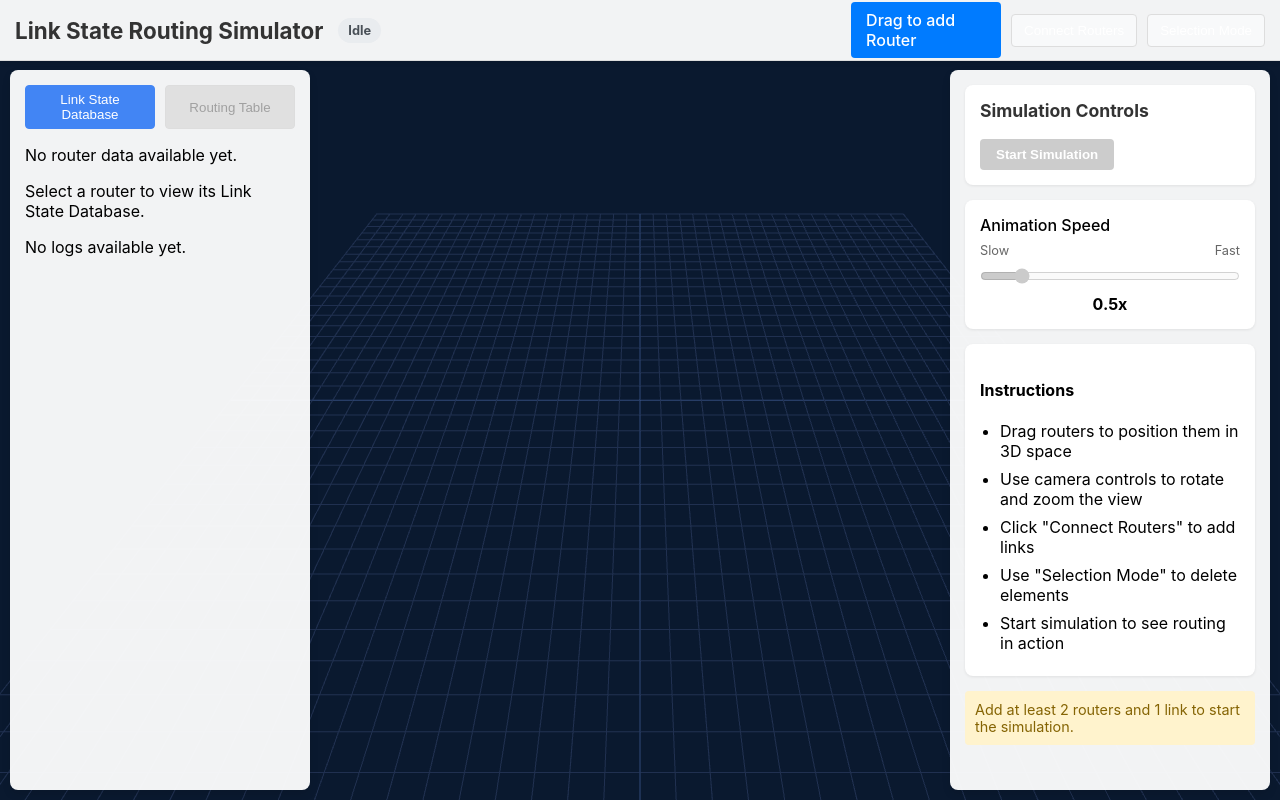
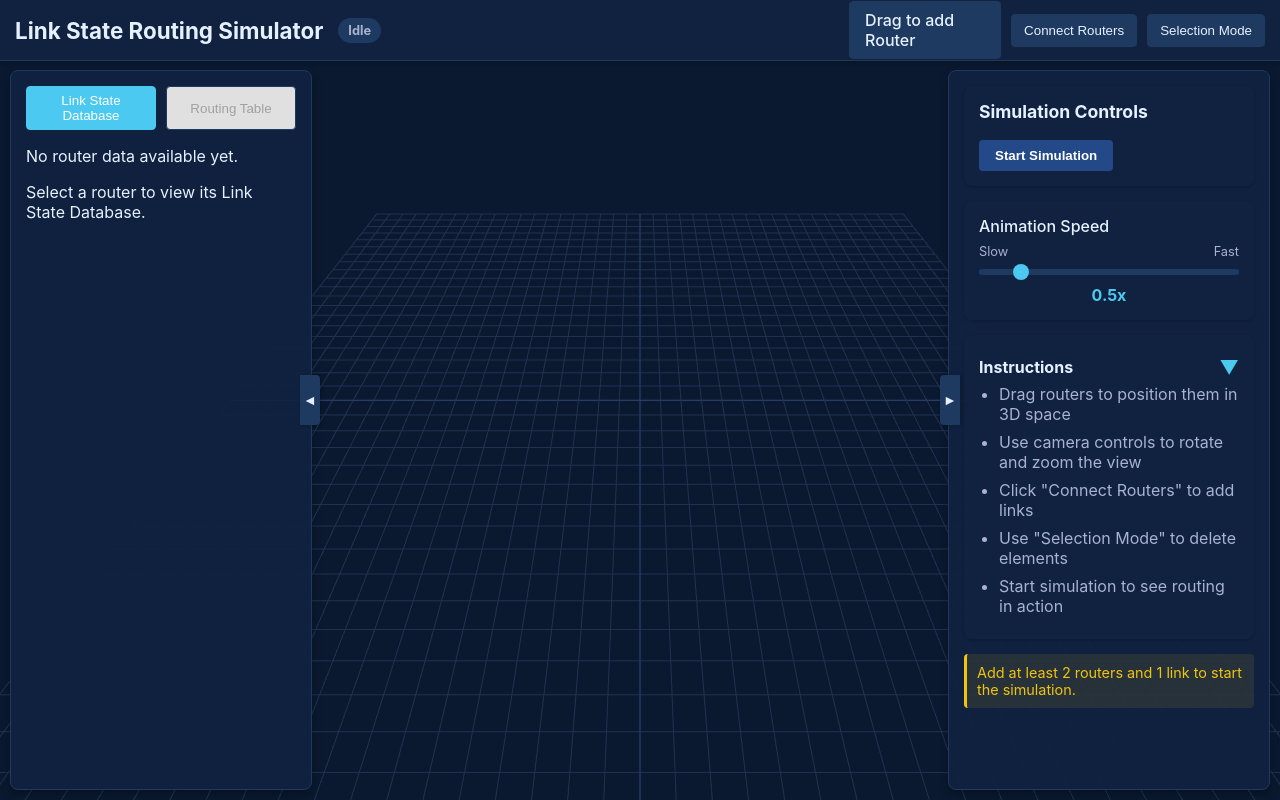
Before and after one commit to hemanth4646k/Link-State-Routing-Simulator, a React (Create React App) app: page / in a window 1280 px wide. Built offline with nearby package versions, Linux system fonts and the light colour scheme.

Commit message:
Fully functional 3D with some minor styling remaining

```diff
--- a/src/App.css
+++ b/src/App.css
@@ -1,3 +1,19 @@
+/* Color variables for consistent theme */
+:root {
+  --primary-bg: #0a192f;
+  --secondary-bg: #112240;
+  --accent-bg: #1f3a60;
+  --primary-text: #e6f1ff;
+  --secondary-text: #a8b2d1;
+  --accent-color: #4cc9f0;
+  --accent-color-hover: #64d1f4;
+  --button-color: #4285f4;
+  --button-hover: #3367d6;
+  --warning-color: #ff6b6b;
+  --panel-bg: rgba(17, 34, 64, 0.92);
+  --panel-border: #1f3a60;
+}
+
 /* App layout */
 body {
   margin: 0;
@@ -5,6 +21,8 @@ body {
   font-family: -apple-system, BlinkMacSystemFont, 'Segoe UI', Roboto, 'Helvetica Neue', Arial, sans-serif;
   overflow: hidden;
   height: 100vh;
+  background-color: var(--primary-bg);
+  color: var(--primary-text);
 }
 
 .App {
@@ -48,12 +66,55 @@ main {
   left: 0;
   right: 0;
   bottom: 0;
-  background-color: #0a192f;
+  background-color: var(--primary-bg);
   z-index: 1;
 }
 
 .simulator-stage.selection-mode-active {
-  border: 2px dashed #ff6b6b;
+  border: 2px dashed var(--warning-color);
+}
+
+/* Panel Toggle Buttons */
+.panel-toggle {
+  position: absolute;
+  top: 50%;
+  width: 20px;
+  height: 50px;
+  background-color: var(--accent-bg);
+  border: none;
+  color: var(--primary-text);
+  font-size: 14px;
+  display: flex;
+  align-items: center;
+  justify-content: center;
+  cursor: pointer;
+  z-index: 6;
+  border-radius: 0 4px 4px 0;
+  transform: translateY(-50%);
+  transition: all 0.3s ease;
+  box-shadow: 2px 0 4px rgba(0, 0, 0, 0.2);
+}
+
+.left-panel-toggle {
+  left: 300px; /* Adjust based on panel width */
+  border-radius: 0 4px 4px 0;
+}
+
+.right-panel-toggle {
+  right: 320px; /* Adjust based on panel width */
+  border-radius: 4px 0 0 4px;
+}
+
+.panel-toggle:hover {
+  background-color: var(--accent-color);
+}
+
+.left-panel-toggle.collapsed {
+  left: 0;
+}
+
+.right-panel-toggle.collapsed {
+  right: 0;
 }
 
 /* Panels must come above stage but below toolbox */
@@ -62,12 +123,14 @@ main {
   top: 70px;
   bottom: 10px;
   z-index: 5;
-  background-color: rgba(255, 255, 255, 0.95);
+  background-color: var(--panel-bg);
   border-radius: 8px;
-  box-shadow: 0 4px 8px rgba(0, 0, 0, 0.1);
+  box-shadow: 0 4px 8px rgba(0, 0, 0, 0.3);
   overflow: hidden;
   display: flex;
   flex-direction: column;
+  transition: transform 0.3s ease-in-out;
+  border: 1px solid var(--panel-border);
 }
 
 .left-panel {
@@ -75,9 +138,17 @@ main {
   width: 300px;
 }
 
+.left-panel.collapsed {
+  transform: translateX(-310px);
+}
+
 .right-panel {
   right: 10px;
   width: 320px;
+}
+
+.right-panel.collapsed {
+  transform: translateX(330px);
 }
 
 /* Toolbox must come above everything */
@@ -87,13 +158,13 @@ main {
   left: 0;
   right: 0;
   height: 60px;
-  background-color: rgba(255, 255, 255, 0.95);
-  border-bottom: 1px solid #ddd;
+  background-color: var(--secondary-bg);
+  border-bottom: 1px solid var(--panel-border);
   display: flex;
   align-items: center;
   padding: 0 15px;
   z-index: 10;
-  box-shadow: 0 2px 4px rgba(0, 0, 0, 0.1);
+  box-shadow: 0 2px 4px rgba(0, 0, 0, 0.2);
 }
 
 .toolbox-title {
@@ -105,7 +176,7 @@ main {
 .toolbox-title h1 {
   margin: 0;
   font-size: 1.4rem;
-  color: #333;
+  color: var(--primary-text);
 }
 
 .simulation-status-badge {
@@ -114,23 +185,23 @@ main {
   border-radius: 15px;
   font-size: 0.8rem;
   font-weight: bold;
-  background-color: #e9ecef;
-  color: #495057;
+  background-color: var(--accent-bg);
+  color: var(--secondary-text);
 }
 
 .status-running {
-  background-color: #d4edda;
-  color: #155724;
+  background-color: rgba(46, 204, 113, 0.2);
+  color: #2ecc71;
 }
 
 .status-paused {
-  background-color: #fff3cd;
-  color: #856404;
+  background-color: rgba(241, 196, 15, 0.2);
+  color: #f1c40f;
 }
 
 .status-completed {
-  background-color: #cce5ff;
-  color: #004085;
+  background-color: rgba(52, 152, 219, 0.2);
+  color: #3498db;
 }
 
 .toolbox-actions {
@@ -141,12 +212,18 @@ main {
 
 .router-template {
   padding: 8px 15px;
-  background-color: #007bff;
-  color: white;
+  background-color: var(--accent-bg);
+  color: var(--primary-text);
   border-radius: 4px;
   cursor: grab;
   user-select: none;
   font-weight: 500;
+  transition: all 0.2s ease;
+  border: 1px solid var(--panel-border);
+}
+
+.router-template:hover {
+  background-color: var(--accent-color);
 }
 
 /* Control Panel styles */
@@ -155,6 +232,7 @@ main {
   overflow-y: auto;
   scrollbar-width: thin;
   padding: 15px;
+  color: var(--primary-text);
 }
 
 .control-panel-container::-webkit-scrollbar,
@@ -164,27 +242,62 @@ main {
 
 .control-panel-container::-webkit-scrollbar-track,
 .lsdb-panel::-webkit-scrollbar-track {
-  background: rgba(0, 0, 0, 0.05);
+  background: rgba(0, 0, 0, 0.1);
 }
 
 .control-panel-container::-webkit-scrollbar-thumb,
 .lsdb-panel::-webkit-scrollbar-thumb {
-  background: rgba(0, 0, 0, 0.2);
+  background: rgba(255, 255, 255, 0.2);
   border-radius: 3px;
 }
 
 .panel-section {
-  background-color: #fff;
+  background-color: var(--secondary-bg);
   border-radius: 8px;
   padding: 15px;
   margin-bottom: 15px;
-  box-shadow: 0 1px 3px rgba(0, 0, 0, 0.08);
+  box-shadow: 0 1px 3px rgba(0, 0, 0, 0.2);
+}
+
+/* Collapsible sections */
+.collapsible-header {
+  display: flex;
+  justify-content: space-between;
+  align-items: center;
+  cursor: pointer;
+  padding: 5px 0;
+}
+
+.collapsible-header h4 {
+  margin: 0;
+  font-size: 1rem;
+  color: var(--primary-text);
+}
+
+.collapsible-icon {
+  transition: transform 0.3s ease;
+  color: var(--accent-color);
+  font-size: 1.2rem;
+}
+
+.collapsed .collapsible-icon {
+  transform: rotate(-90deg);
+}
+
+.collapsible-content {
+  max-height: 500px;
+  overflow: hidden;
+  transition: max-height 0.3s ease;
+}
+
+.collapsible-content.collapsed {
+  max-height: 0;
 }
 
 .simulation-controls h3 {
   margin-top: 0;
   font-size: 1.1rem;
-  color: #333;
+  color: var(--primary-text);
 }
 
 .button-container {
@@ -195,54 +308,61 @@ main {
 }
 
 .primary-button {
-  background-color: #4285f4;
+  background-color: var(--button-color);
   color: white;
   border: none;
   padding: 8px 16px;
   border-radius: 4px;
   cursor: pointer;
   font-weight: bold;
+  transition: all 0.2s ease;
 }
 
 .primary-button:hover {
-  background-color: #3367d6;
+  background-color: var(--button-hover);
+  transform: translateY(-2px);
 }
 
 .primary-button:disabled {
-  background-color: #ccc;
+  background-color: rgba(66, 133, 244, 0.4);
   cursor: not-allowed;
+  transform: none;
 }
 
 .control-button {
-  background-color: #f8f9fa;
-  color: #3c4043;
-  border: 1px solid #dadce0;
+  background-color: var(--accent-bg);
+  color: var(--primary-text);
+  border: 1px solid var(--panel-border);
   padding: 8px 16px;
   border-radius: 4px;
   cursor: pointer;
+  transition: all 0.2s ease;
 }
 
 .control-button:hover {
-  background-color: #f1f3f4;
+  background-color: var(--accent-color);
 }
 
 .reset-button {
-  background-color: #fbbc05;
-  color: #3c4043;
+  background-color: rgba(246, 185, 59, 0.8);
+  color: #333;
   border: none;
   padding: 8px 16px;
   border-radius: 4px;
   cursor: pointer;
+  transition: all 0.2s ease;
 }
 
 .reset-button:hover {
-  background-color: #f9a825;
+  background-color: #f6b93b;
+  transform: translateY(-2px);
 }
 
 .speed-controls label {
   display: block;
   margin-bottom: 8px;
   font-weight: 500;
+  color: var(--primary-text);
 }
 
 .speed-slider-container {
@@ -255,23 +375,38 @@ main {
   justify-content: space-between;
   margin-bottom: 5px;
   font-size: 0.8rem;
-  color: #666;
+  color: var(--secondary-text);
 }
 
 input[type="range"] {
   width: 100%;
   margin: 5px 0;
+  background-color: var(--accent-bg);
+  height: 6px;
+  border-radius: 3px;
+  -webkit-appearance: none;
+}
+
+input[type="range"]::-webkit-slider-thumb {
+  -webkit-appearance: none;
+  width: 16px;
+  height: 16px;
+  border-radius: 50%;
+  background-color: var(--accent-color);
+  cursor: pointer;
 }
 
 .speed-value {
   text-align: center;
   font-weight: bold;
   margin-top: 5px;
+  color: var(--accent-color);
 }
 
 .instructions-list {
   padding-left: 20px;
   margin: 0;
+  color: var(--secondary-text);
 }
 
 .instructions-list li {
@@ -279,17 +414,19 @@ input[type="range"] {
 }
 
 .panel-message {
-  background-color: #fff3cd;
-  color: #856404;
+  background-color: rgba(241, 196, 15, 0.1);
+  color: #f1c40f;
   padding: 10px;
   border-radius: 4px;
   margin-top: 10px;
   font-size: 0.9rem;
+  border-left: 3px solid #f1c40f;
 }
 
 .panel-message.success {
-  background-color: #d4edda;
-  color: #155724;
+  background-color: rgba(46, 204, 113, 0.1);
+  color: #2ecc71;
+  border-left: 3px solid #2ecc71;
 }
 
 /* LSDB Panel styles */
@@ -308,13 +445,21 @@ input[type="range"] {
 .router-selector label {
   margin-right: 10px;
   font-weight: 500;
+  color: var(--primary-text);
 }
 
 .router-selector select {
   flex: 1;
-  padding: 5px;
+  padding: 8px;
   border-radius: 4px;
-  border: 1px solid #ddd;
+  border: 1px solid var(--panel-border);
+  background-color: var(--accent-bg);
+  color: var(--primary-text);
+}
+
+.router-selector select option {
+  background-color: var(--secondary-bg);
+  color: var(--primary-text);
 }
 
 .view-mode-selector {
@@ -326,24 +471,35 @@ input[type="range"] {
 .view-mode-selector button {
   flex: 1;
   padding: 6px 12px;
-  border: 1px solid #ddd;
-  background-color: #f8f9fa;
+  border: 1px solid var(--panel-border);
+  background-color: var(--accent-bg);
+  color: var(--primary-text);
   border-radius: 4px;
   cursor: pointer;
+  transition: all 0.2s ease;
+}
+
+.view-mode-selector button:hover {
+  background-color: var(--accent-color);
 }
 
 .view-mode-selector button.active {
-  background-color: #4285f4;
+  background-color: var(--accent-color);
   color: white;
-  border-color: #4285f4;
+  border-color: var(--accent-color);
 }
 
 .lsdb-table-container, .routing-table-container {
-  background-color: #fff;
+  background-color: var(--secondary-bg);
   border-radius: 8px;
   padding: 15px;
   margin-bottom: 15px;
-  box-shadow: 0 1px 3px rgba(0, 0, 0, 0.08);
+  box-shadow: 0 1px 3px rgba(0, 0, 0, 0.2);
+}
+
+.lsdb-table-container h4, .routing-table-container h4 {
+  color: var(--primary-text);
+  margin-top: 0;
 }
 
 .lsdb-table, .routing-table {
@@ -355,26 +511,46 @@ input[type="range"] {
 .lsdb-table th, .routing-table th {
   text-align: left;
   padding: 8px;
-  background-color: #f1f3f4;
+  background-color: var(--accent-bg);
+  color: var(--primary-text);
   font-weight: 500;
 }
 
 .lsdb-table td, .routing-table td {
   padding: 8px;
-  border-bottom: 1px solid #eee;
+  border-bottom: 1px solid var(--panel-border);
+  color: var(--secondary-text);
 }
 
 .adjacency-entry {
   display: inline-block;
   margin-right: 8px;
-  background-color: #f1f3f4;
+  background-color: var(--accent-bg);
   padding: 2px 6px;
   border-radius: 3px;
   margin-bottom: 4px;
+  color: var(--primary-text);
 }
 
+/* Compact logs display */
 .logs-container {
   position: relative;
+}
+
+.logs-compact-button {
+  width: 100%;
+  padding: 8px;
+  background-color: var(--accent-bg);
+  color: var(--primary-text);
+  border: 1px solid var(--panel-border);
+  border-radius: 4px;
+  cursor: pointer;
+  text-align: center;
+  transition: all 0.2s ease;
+}
+
+.logs-compact-button:hover {
+  background-color: var(--accent-color);
 }
 
 .logs-header {
@@ -384,8 +560,13 @@ input[type="range"] {
   margin-bottom: 10px;
 }
 
+.logs-header h4 {
+  margin: 0;
+  color: var(--primary-text);
+}
+
 .logs-content {
-  background-color: #f8f9fa;
+  background-color: var(--secondary-bg);
   border-radius: 4px;
   padding: 10px;
   max-height: 200px;
@@ -401,7 +582,8 @@ input[type="range"] {
 .log-item {
   padding: 5px 0;
   font-size: 0.9rem;
-  border-bottom: 1px solid #eee;
+  border-bottom: 1px solid var(--panel-border);
+  color: var(--secondary-text);
 }
 
 .log-item:last-child {
@@ -409,149 +591,45 @@ input[type="range"] {
 }
 
 .log-item.step-header {
-  background-color: #e8f5e9;
-  color: #2e7d32;
+  background-color: rgba(46, 204, 113, 0.1);
+  color: #2ecc71;
   font-weight: bold;
   text-align: center;
   padding: 8px;
   margin-top: 5px;
 }
 
-.simulation-logs-compact {
-  margin-top: 15px;
-}
-
-.logs-list-compact {
-  list-style: none;
-  padding: 0;
-  margin: 0;
-  background-color: #f8f9fa;
-  border-radius: 4px;
-  padding: 10px;
-}
-
-.more-logs {
-  text-align: center;
-  margin-top: 10px;
-}
-
-.more-logs button {
-  background: none;
-  border: none;
-  color: #4285f4;
-  font-size: 0.9rem;
-  cursor: pointer;
-  text-decoration: underline;
-}
-
 .close-logs {
   background: none;
   border: none;
-  color: #4285f4;
+  color: var(--accent-color);
   font-size: 0.9rem;
   cursor: pointer;
-}
-
-/* Router Node styles */
-.router-node {
-  cursor: move;
-  position: absolute;
-  width: 60px;
-  height: 60px;
-  border-radius: 50%;
-  background-color: #007bff;
-  color: white;
-  display: flex;
-  justify-content: center;
-  align-items: center;
-  font-weight: bold;
-  user-select: none;
-  box-shadow: 0 2px 5px rgba(0, 0, 0, 0.2);
-  transition: transform 0.2s, box-shadow 0.2s;
-}
-
-.router-node:hover {
-  transform: scale(1.05);
-  box-shadow: 0 4px 8px rgba(0, 0, 0, 0.3);
-}
-
-.router-node.selected {
-  background-color: #ff6b6b;
-  box-shadow: 0 0 0 4px rgba(255, 107, 107, 0.4), 0 4px 8px rgba(0, 0, 0, 0.3);
-  animation: pulse 1.5s infinite;
-}
-
-@keyframes pulse {
-  0% {
-    box-shadow: 0 0 0 4px rgba(255, 107, 107, 0.4), 0 4px 8px rgba(0, 0, 0, 0.3);
-  }
-  50% {
-    box-shadow: 0 0 0 8px rgba(255, 107, 107, 0.2), 0 4px 8px rgba(0, 0, 0, 0.3);
-  }
-  100% {
-    box-shadow: 0 0 0 4px rgba(255, 107, 107, 0.4), 0 4px 8px rgba(0, 0, 0, 0.3);
-  }
-}
-
-.link-cost {
-  position: absolute;
-  background-color: white;
-  padding: 2px 6px;
-  border-radius: 10px;
-  font-size: 12px;
-  box-shadow: 0 2px 8px rgba(0, 0, 0, 0.4);
-  z-index: 2;
-}
-
-.packet {
-  position: absolute;
-  width: 20px;
-  height: 20px;
-  border-radius: 50%;
-  background-color: #ffbb00;
-  display: flex;
-  justify-content: center;
-  align-items: center;
-  font-size: 12px;
-  color: black;
-  font-weight: bold;
-  z-index: 3;
-  box-shadow: 0 1px 3px rgba(0, 0, 0, 0.2);
-}
-
-/* Highlight animation for LSDB updates */
-@keyframes highlight {
-  0% { background-color: #ffffff; }
-  50% { background-color: #ffff99; }
-  100% { background-color: #ffffff; }
-}
-
-.highlight-change {
-  animation: highlight 0.5s ease-in-out;
 }
 
 /* Button styles for toolbox */
 .toolbox button {
   padding: 8px 12px;
-  border: 1px solid #ddd;
+  border: 1px solid var(--panel-border);
   border-radius: 4px;
   cursor: pointer;
-  background-color: #f8f9fa;
+  background-color: var(--accent-bg);
+  color: var(--primary-text);
   transition: all 0.2s ease;
 }
 
 .toolbox button:hover {
-  background-color: #f1f3f4;
+  background-color: var(--accent-color);
 }
 
 .toolbox button.active {
-  background-color: #4285f4;
+  background-color: var(--accent-color);
   color: white;
-  border-color: #4285f4;
+  border-color: var(--accent-color);
 }
 
 .delete-button {
-  background-color: #ff6b6b !important;
+  background-color: var(--warning-color) !important;
   color: white !important;
   border-color: #ff5252 !important;
 }
@@ -567,7 +645,7 @@ input[type="range"] {
   left: 0;
   right: 0;
   bottom: 0;
-  background-color: rgba(0, 0, 0, 0.5);
+  background-color: rgba(0, 0, 0, 0.7);
   display: flex;
   align-items: center;
   justify-content: center;
@@ -575,71 +653,13 @@ input[type="range"] {
 }
 
 .modal-content {
-  background-color: white;
+  background-color: var(--secondary-bg);
   padding: 20px;
   border-radius: 8px;
   width: 300px;
-  box-shadow: 0 4px 12px rgba(0, 0, 0, 0.15);
-}
-
-/* Improved responsive behavior */
-@media (max-width: 1200px) {
-  .left-panel, .right-panel {
-    width: 280px;
-  }
-}
-
-@media (max-width: 992px) {
-  .left-panel, .right-panel {
-    width: 240px;
-  }
-}
-
-@media (max-width: 768px) {
-  .toolbox {
-    height: auto;
-    padding: 10px;
-  }
-
-  .toolbox-title {
-    flex-direction: column;
-    align-items: flex-start;
-    margin-bottom: 10px;
-  }
-
-  .toolbox-title h1 {
-    font-size: 1.2rem;
-    margin-bottom: 5px;
-  }
-
-  .simulation-status-badge {
-    margin-left: 0;
-  }
-
-  .toolbox-actions {
-    width: 100%;
-    flex-wrap: wrap;
-    justify-content: center;
-    gap: 5px;
-  }
-
-  .router-template {
-    width: 100%;
-    text-align: center;
-    margin-bottom: 5px;
-  }
-
-  /* Mobile panel handling - floating panels that can be toggled */
-  .left-panel, .right-panel {
-    position: fixed;
-    top: auto;
-    left: 5px;
-    right: 5px;
-    bottom: 5px;
-    width: auto;
-    max-height: 300px;
-    z-index: 15;
-  }
+  box-shadow: 0 4px 12px rgba(0, 0, 0, 0.3);
+  color: var(--primary-text);
+  border: 1px solid var(--panel-border);
 }
 
 /* 3D Scene Styling */
@@ -680,74 +700,111 @@ canvas {
   cursor: pointer;
 }
 
-/* Responsive layout for different screen sizes */
+/* Highlight animation for LSDB updates */
+@keyframes highlight {
+  0% { background-color: var(--secondary-bg); }
+  50% { background-color: rgba(76, 201, 240, 0.3); }
+  100% { background-color: var(--secondary-bg); }
+}
+
+.highlight-change {
+  animation: highlight 0.5s ease-in-out;
+}
+
+/* Improved responsive behavior */
 @media (max-width: 1200px) {
-  .simulator-container {
-    min-height: 500px;
+  .left-panel, .right-panel {
+    width: 280px;
+  }
+
+  .left-panel-toggle {
+    left: 280px;
+  }
+
+  .right-panel-toggle {
+    right: 280px;
   }
 }
 
 @media (max-width: 992px) {
-  .simulator-container {
-    min-height: 450px;
+  .left-panel, .right-panel {
+    width: 240px;
+  }
+
+  .left-panel-toggle {
+    left: 240px;
+  }
+
+  .right-panel-toggle {
+    right: 240px;
+  }
+}
+
+@media (max-width: 768px) {
+  .toolbox {
+    height: auto;
+    padding: 10px;
+  }
+
+  .toolbox-title {
+    flex-direction: column;
+    align-items: flex-start;
+    margin-bottom: 10px;
   }
 
   .toolbox-title h1 {
     font-size: 1.2rem;
+    margin-bottom: 5px;
+  }
+
+  .simulation-status-badge {
+    margin-left: 0;
+  }
+
+  .toolbox-actions {
+    width: 100%;
+    flex-wrap: wrap;
+    justify-content: center;
+    gap: 5px;
+  }
+
+  .router-template {
+    width: 100%;
+    text-align: center;
+    margin-bottom: 5px;
+  }
+
+  /* Mobile panel handling */
+  .left-panel, .right-panel {
+    position: fixed;
+    top: auto;
+    left: 0;
+    right: 0;
+    bottom: 0;
+    width: 100%;
+    max-height: 300px;
+    z-index: 15;
+    border-radius: 12px 12px 0 0;
+  }
+
+  .left-panel.collapsed, .right-panel.collapsed {
+    transform: translateY(100%);
+  }
+
+  .left-panel-toggle, .right-panel-toggle {
+    display: none;
+  }
+
+  /* Panel pull tabs for mobile */
+  .panel-pull-tab {
+    position: absolute;
+    top: -20px;
+    left: 50%;
+    transform: translateX(-50%);
+    width: 60px;
+    height: 6px;
+    background-color: var(--panel-border);
+    border-radius: 3px;
+    cursor: pointer;
   }
 }
-
-@media (max-width: 768px) {
-  .simulator-container {
-    min-height: 350px;
-  }
-
-  /* Better mobile controls */
-  .toolbox button {
-    padding: 8px;
-    font-size: 0.9rem;
-  }
-
-  /* Mobile panels with tabs for switching */
-  .left-panel, .right-panel {
-    border-radius: 12px;
-    box-shadow: 0 -5px 15px rgba(0, 0, 0, 0.1);
-  }
-
-  /* Panel headers for mobile */
-  .panel-header {
-    padding: 10px;
-    display: flex;
-    justify-content: space-between;
-    align-items: center;
-    border-bottom: 1px solid rgba(0, 0, 0, 0.1);
-  }
-
-  .panel-header h3 {
-    margin: 0;
-    font-size: 1rem;
-  }
-
-  /* Reduced padding for mobile */
-  .panel-section {
-    padding: 10px;
-    margin-bottom: 10px;
-  }
-
-  /* Smaller font for mobile */
-  .instructions-list li {
-    font-size: 0.9rem;
-    margin-bottom: 5px;
-  }
-}
-
-/* Small screen portrait mode */
-@media (max-height: 700px) {
-  .simulator-container {
-    min-height: 300px;
-  }
-
-  .left-panel, .right-panel {
-    max-height: 250px;
-  }
-}
--- a/src/components/ControlPanel.js
+++ b/src/components/ControlPanel.js
@@ -1,4 +1,4 @@
-import React from 'react';
+import React, { useState } from 'react';
 
 const ControlPanel = ({
   onStartSimulation,
@@ -16,9 +16,16 @@ const ControlPanel = ({
   const isPaused = simulationStatus === 'paused';
   const isCompleted = simulationStatus === 'completed';
 
+  // State for collapsible sections
+  const [isInstructionsCollapsed, setIsInstructionsCollapsed] = useState(false);
+
   const handleSpeedChange = (e) => {
     const newSpeed = parseFloat(e.target.value);
     onSpeedChange(newSpeed);
+  };
+
+  const toggleInstructions = () => {
+    setIsInstructionsCollapsed(!isInstructionsCollapsed);
   };
 
   return (
@@ -83,7 +90,17 @@ const ControlPanel = ({
       </div>
 
       <div className="panel-section instructions">
+        <div
+          className={`collapsible-header ${isInstructionsCollapsed ? 'collapsed' : ''}`}
+          onClick={toggleInstructions}
+        >
           <h4>Instructions</h4>
+          <span className="collapsible-icon">
+            {isInstructionsCollapsed ? '►' : '▼'}
+          </span>
+        </div>
+
+        <div className={`collapsible-content ${isInstructionsCollapsed ? 'collapsed' : ''}`}>
           <ul className="instructions-list">
             <li>Drag routers to position them in 3D space</li>
             <li>Use camera controls to rotate and zoom the view</li>
@@ -91,6 +108,7 @@ const ControlPanel = ({
             <li>Use "Selection Mode" to delete elements</li>
             <li>Start simulation to see routing in action</li>
           </ul>
+        </div>
       </div>
 
       {simulationStatus === 'idle' && disabled && (
--- a/src/components/LSDBPanel.js
+++ b/src/components/LSDBPanel.js
@@ -254,34 +254,16 @@ const LSDBPanel = ({ lsdbData, routingTables, currentHighlight, simulationStatus
 
   const renderSimulationLogs = () => {
     if (simulationLogs.length === 0) {
-      return <p className="no-logs">No logs available yet.</p>;
+      return null;
     }
 
-    // Get the last 3 logs or less
-    const latestLogs = simulationLogs.slice(-3);
-
     return (
-      <div className="simulation-logs-compact">
-        <h4>Latest Logs</h4>
-        <ul className="logs-list-compact">
-          {latestLogs.map((log, index) => {
-            const isStepHeader = log.startsWith('---');
-            return (
-              <li
-                key={index}
-                className={`log-item ${isStepHeader ? 'step-header' : ''}`}
-              >
-                {log}
-              </li>
-            );
-          })}
-        </ul>
-        {simulationLogs.length > 3 && (
-          <div className="more-logs">
-            <button onClick={() => setShowLogs(true)}>View All Logs...</button>
-          </div>
-        )}
-      </div>
+      <button
+        className="logs-compact-button"
+        onClick={() => setShowLogs(true)}
+      >
+        Show Logs
+      </button>
     );
   };
 
--- a/src/components/RouterSimulator.js
+++ b/src/components/RouterSimulator.js
@@ -33,6 +33,10 @@ const RouterSimulator = () => {
 
   const stageRef = useRef(null);
   const nextRouterId = useRef(65); // ASCII for 'A'
+
+  // Add new state for panel visibility
+  const [leftPanelVisible, setLeftPanelVisible] = useState(true);
+  const [rightPanelVisible, setRightPanelVisible] = useState(true);
 
   // Handle router dragging from the toolbox
   const handleRouterDrop = (e) => {
@@ -864,6 +868,14 @@ const RouterSimulator = () => {
     setSelectedElements({routers: [], links: []});
   };
 
+  const toggleLeftPanel = () => {
+    setLeftPanelVisible(!leftPanelVisible);
+  };
+
+  const toggleRightPanel = () => {
+    setRightPanelVisible(!rightPanelVisible);
+  };
+
   return (
     <div className="router-simulator">
       <div className="simulator-wrapper">
@@ -933,7 +945,7 @@ const RouterSimulator = () => {
           </div>
 
           {/* Left panel with LSDB */}
-          <div className="left-panel">
+          <div className={`left-panel ${!leftPanelVisible ? 'collapsed' : ''}`}>
             <LSDBPanel
               lsdbData={lsdbData}
               routingTables={routingTables}
@@ -944,8 +956,17 @@ const RouterSimulator = () => {
             />
           </div>
 
+          {/* Button to toggle left panel */}
+          <button
+            className={`panel-toggle left-panel-toggle ${!leftPanelVisible ? 'collapsed' : ''}`}
+            onClick={toggleLeftPanel}
+            aria-label={leftPanelVisible ? 'Hide left panel' : 'Show left panel'}
+          >
+            {leftPanelVisible ? '◄' : '►'}
+          </button>
+
           {/* Right panel with controls */}
-          <div className="right-panel">
+          <div className={`right-panel ${!rightPanelVisible ? 'collapsed' : ''}`}>
             <ControlPanel
               onStartSimulation={handleStartSimulation}
               onPauseSimulation={handlePauseSimulation}
@@ -959,6 +980,15 @@ const RouterSimulator = () => {
               currentStep={currentStep}
             />
           </div>
+
+          {/* Button to toggle right panel */}
+          <button
+            className={`panel-toggle right-panel-toggle ${!rightPanelVisible ? 'collapsed' : ''}`}
+            onClick={toggleRightPanel}
+            aria-label={rightPanelVisible ? 'Hide right panel' : 'Show right panel'}
+          >
+            {rightPanelVisible ? '►' : '◄'}
+          </button>
         </div>
 
         {/* Link cost modal overlay */}
```
Lines whose indentation alone changed are shown as unchanged.
